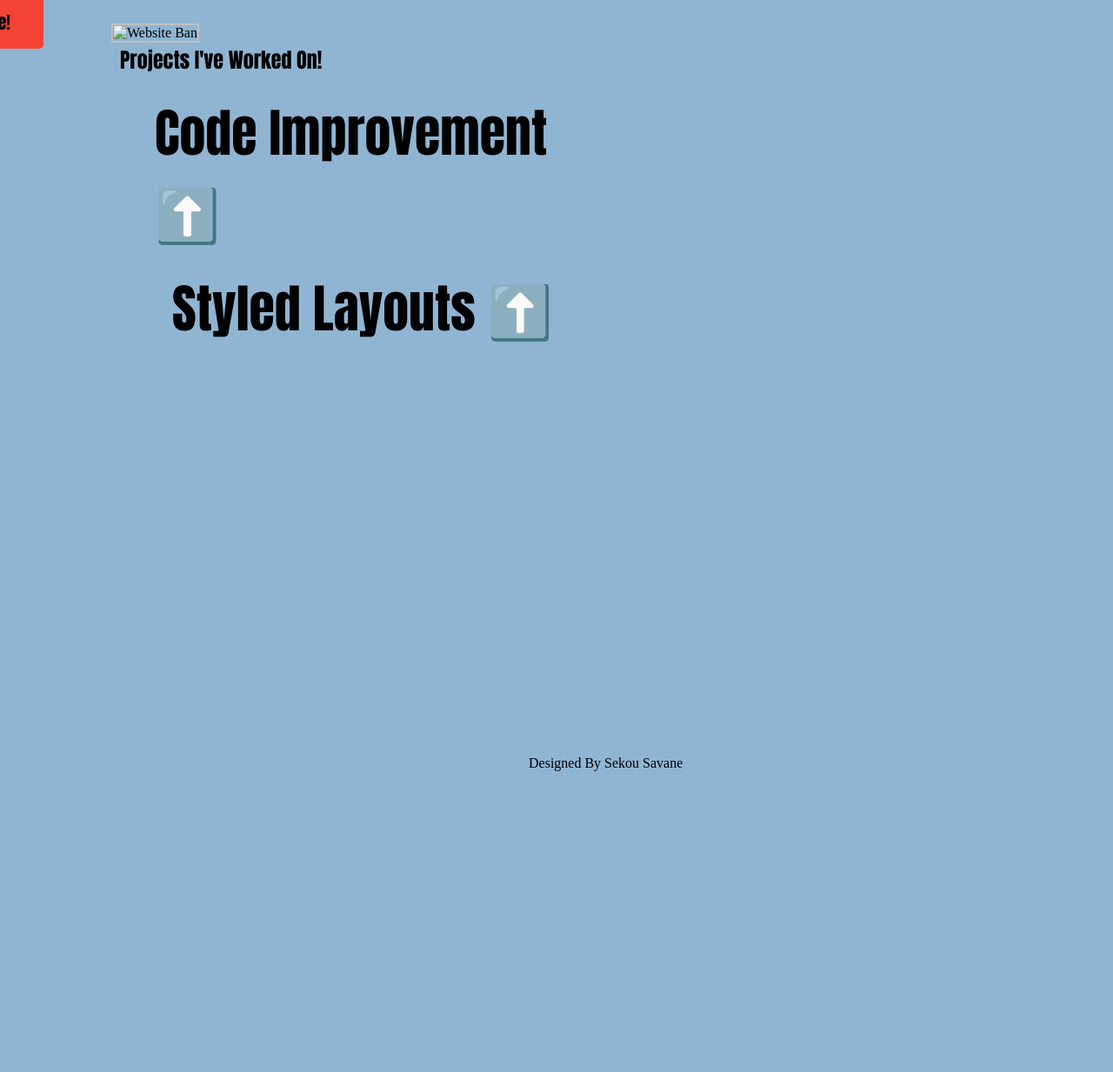
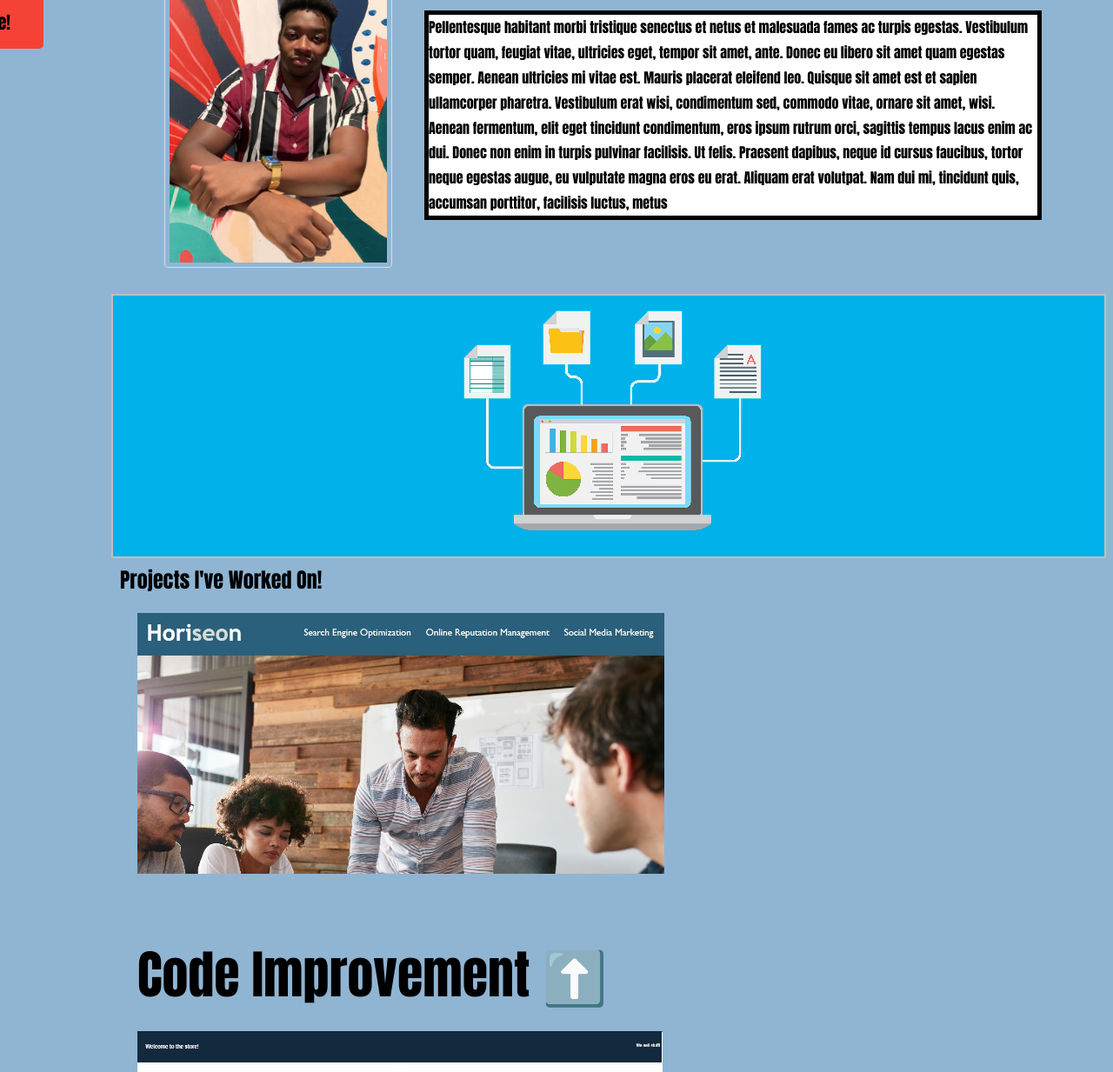
Before and after one commit to ssavane26/AllAboutSekou, a plain HTML site: page index.html in a window 1280 px wide. Shown: the part 205-1438 px from the top of the page at 87% size. Before the commit the page ends 1300 px from the top, so only its background shows below. Drawn offline with Linux system fonts and the light colour scheme.

Commit message:
Cleaned up relative path for images

```diff
--- a/index.html
+++ b/index.html
@@ -15,10 +15,10 @@
     </header>
     <main>
         <section>
-            <img class="profilePic" src="images\SekousProfilePic.jpg" alt="Profile Pic">
+            <img class="profilePic" src="assets\images\SekousProfilePic.jpg" alt="Profile Pic">
             </div>
             <div>
-                <img class="banner" src="images\web-design-software-1140x300.png" alt="Website Ban">
+                <img class="banner" src="assets\images\web-design-software-1140x300.png" alt="Website Ban">
             </div>
         </section>
         <section>
@@ -45,11 +45,11 @@
         <section id="myWork" class="projects">
             <h2 class="pList">Projects I've Worked On!</h2>
             <figure>
-                <img class="picSize" src="images\websitepicture1.jpg" alt="">
+                <img class="picSize" src="assets\images\websitepicture1.jpg" alt="">
                 <figcaption>Code Improvement ⬆️</figcaption>
             </figure>
             <figure>
-                <img class="picSize" src="images\websitepicture2.jpg" alt="">
+                <img class="picSize" src="assets\images\websitepicture2.jpg" alt="">
                 <figcaption>Styled Layouts ⬆️</figcaption>
             </figure>
         </section>
```
